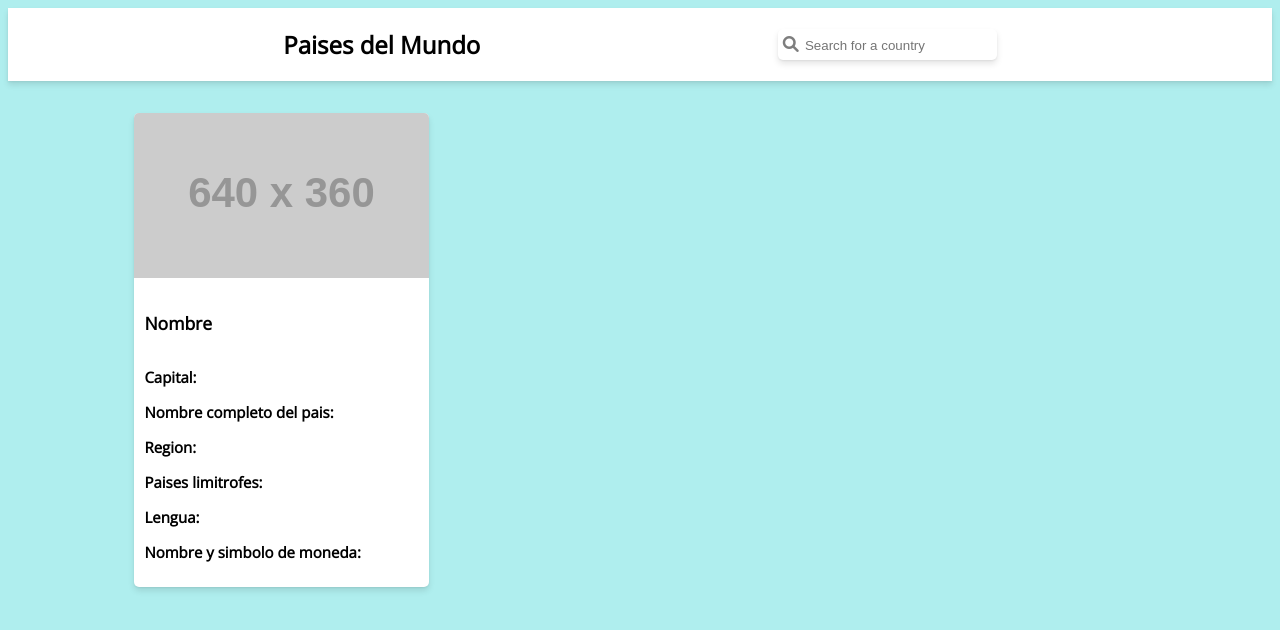
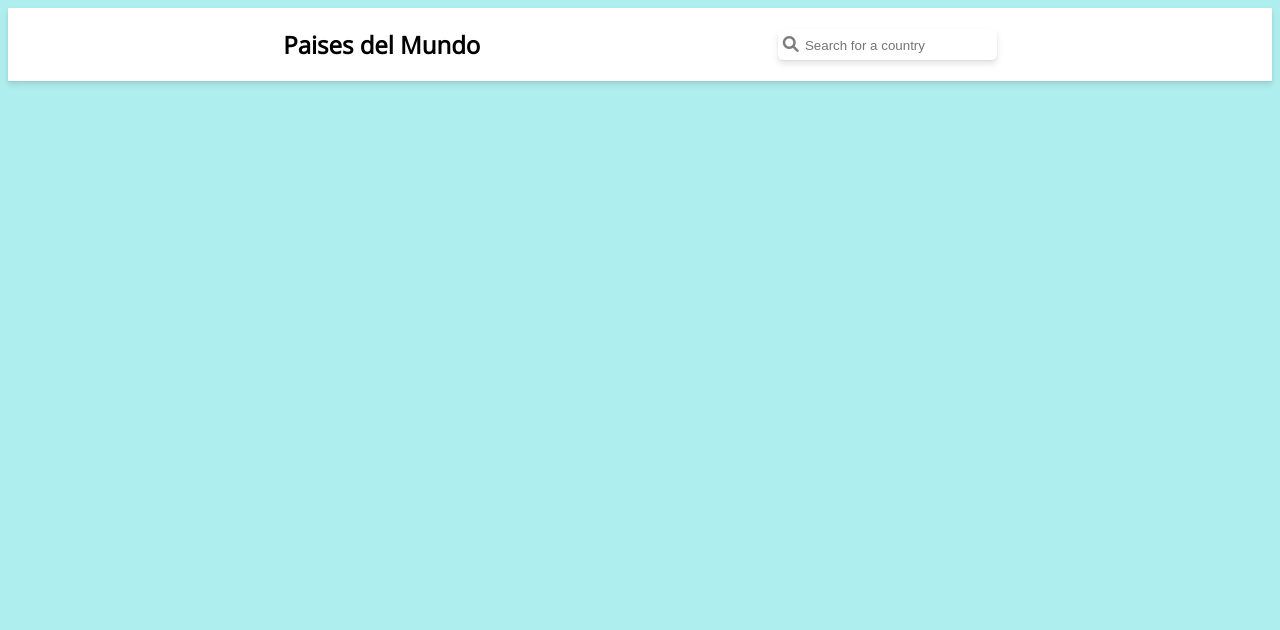
Before and after one commit to Diegogl91/paises-del-mundo, a plain HTML site: page index.html in a window 1280 px wide. Drawn offline with nearby package versions, Linux system fonts and the light colour scheme; no server answers; placeholder pictures from the web are drawn by us.

Commit message:
app working

```diff
--- a/index.html
+++ b/index.html
@@ -25,7 +25,7 @@
 
 
     <main class="container grid my-2" id="banderas">
-        <article class="card">
+        <!-- <article class="card">
             <img src="http://via.placeholder.com/640x360" alt="bandera" class="img-fluid">
             <div class="card-content">
                 <h3>Nombre</h3>
@@ -48,7 +48,7 @@
                     <b>Nombre y simbolo de moneda:</b>
                 </p>
             </div>
-        </article>
+        </article> -->
     </main>
     <script src="js/app.js"></script>
     <script src="js/formulario.js"></script>
```
